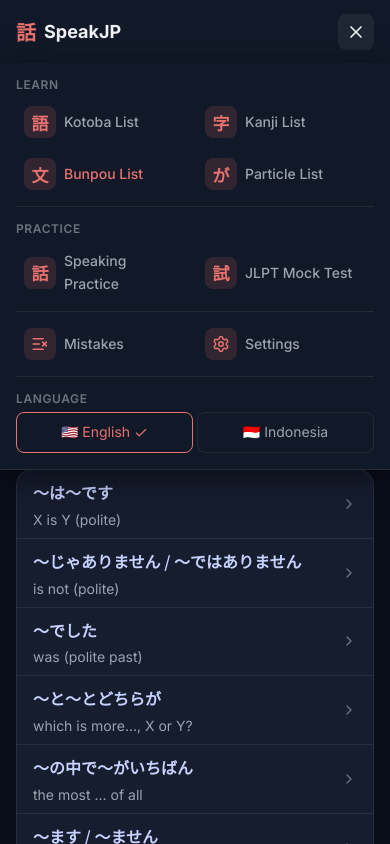
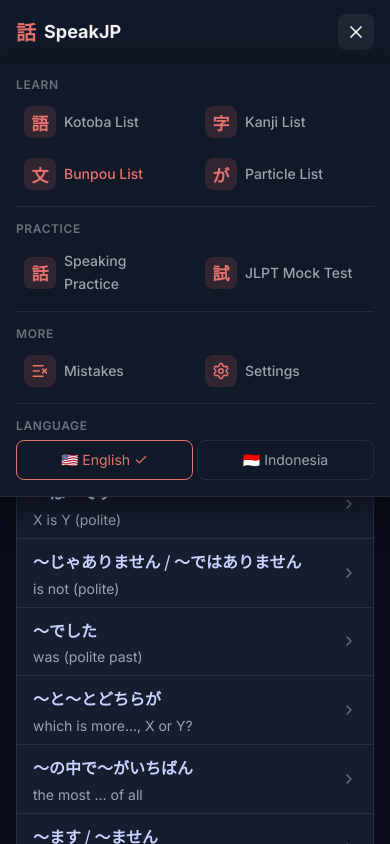
Before and after one commit to IlkhamAbdillah/Speak-Japanese-Sentence, a React (Vite) app: page /grammar in a window 390 px wide. Both pictures are taken after a click on the button 356 px from the left and 31 px from the top of the page. Shown: the top 844 px of the page. Built offline with nearby package versions, Linux system fonts and the light colour scheme.

Commit message:
refactor: menu group

```diff
--- a/src/components/GrammarDetailDialog.tsx
+++ b/src/components/GrammarDetailDialog.tsx
@@ -22,7 +22,7 @@ interface GrammarDetailDialogProps {
   /** Grammar list: the point's practice progress, and its Practice button */
   practice?: {
     progress?: GrammarProgress;
-    /** Missing without an AI set up: the button opens AI Setup instead */
+    /** Missing without an AI set up: the button then shows a notice linking to Settings */
     onStart?: () => void;
     onAISetup: () => void;
   };
@@ -65,6 +65,8 @@ export default function GrammarDetailDialog({ point, position, direction, onPrev
 
   const progress = practice?.progress;
   const status = reviewStatus(progress);
+  // Practice pressed without an AI set up: show where to set one up
+  const [needsAI, setNeedsAI] = useState(false);
   // Fixed while the card is open (it's opened again after a practice)
   const [now] = useState(() => Date.now());
   const progressText = !progress
@@ -122,16 +124,24 @@ export default function GrammarDetailDialog({ point, position, direction, onPrev
             <dd className="grammar-formation" lang="ja">{point.formation}</dd>
           </dl>
 
-          {/* The practice (AI): the only thing that moves the progress shown above */}
-          {practice && (practice.onStart ? (
-            <button className="btn btn-primary btn-sm kanji-practice-button" onClick={practice.onStart}>
+          {/* The practice (AI): the only thing that moves the progress shown above. Without an
+              AI the button explains where to set one up */}
+          {practice && (
+            <button
+              className="btn btn-primary btn-sm kanji-practice-button"
+              onClick={practice.onStart ?? (() => setNeedsAI(true))}
+            >
               <Sparkles size={14} /> {t('grammar.practice.button')}
             </button>
-          ) : (
-            <button className="btn btn-secondary btn-sm kanji-practice-button" onClick={practice.onAISetup} title={t('home.apiKeyMissing')}>
-              <Settings size={14} /> {t('grammar.practice.needsAI')}
-            </button>
-          ))}
+          )}
+          {practice && needsAI && !practice.onStart && (
+            <div className="alert alert-warning setup-dialog-alert grammar-needs-ai">
+              <span style={{ flex: 1 }}>{t('home.apiKeyMissing')}</span>
+              <button className="btn btn-secondary btn-sm" onClick={practice.onAISetup}>
+                <Settings size={14} /> {t('header.settings')}
+              </button>
+            </div>
+          )}
 
           <div className="grammar-examples">
             <div className="grammar-examples-title">{t('grammar.examples')}</div>
--- a/src/components/Header.tsx
+++ b/src/components/Header.tsx
@@ -180,7 +180,9 @@ export default function Header({ micPermission, onLanguageChange }: HeaderProps)
                 </div>
               </section>
             ))}
-            <section className="mobile-nav-group mobile-nav-grid">
+            <section className="mobile-nav-group">
+              <h2 className="mobile-nav-title">{t('header.more')}</h2>
+              <div className="mobile-nav-grid">
                 <button
                   className={`mobile-nav-item ${path === '/mistakes' ? 'active' : ''}`}
                   onClick={() => go('/mistakes')}
@@ -195,6 +197,7 @@ export default function Header({ micPermission, onLanguageChange }: HeaderProps)
                   <span className="nav-item-glyph"><Settings size={18} /></span>
                   <span>{t('header.settings')}</span>
                 </button>
+              </div>
             </section>
             <section className="mobile-nav-group">
               <h2 className="mobile-nav-title">{t('header.language')}</h2>
--- a/src/i18n/locales/en.json
+++ b/src/i18n/locales/en.json
@@ -22,6 +22,7 @@
     "home": "Home"
   },
   "header": {
+    "more": "More",
     "settings": "Settings",
     "learn": "Learn",
     "practice": "Practice",
@@ -120,10 +121,10 @@
     "subtitle": "Choose the AI that writes your questions and checks your answers.",
     "aiProvider": "AI Provider",
     "provider": "Provider",
-    "noModelsFound": "No models found. Ensure you have pulled a model (e.g. ollama pull llama3.1).",
+    "noModelsFound": "No models found. Make sure the server has at least one model available.",
     "modelsFound": "Found {count} model(s)!",
     "connectionFailed": "Connection failed",
-    "ollamaInfo": "Any OpenAI-compatible server: a local Ollama (http://localhost:11434/v1) or a remote URL (https://example.com/api/v1). Make sure the model is available on that server.",
+    "ollamaInfo": "Any OpenAI-compatible server: a model running on your computer (e.g. http://localhost:11434/v1) or a remote URL (https://example.com/api/v1). Make sure the model is available on that server.",
     "ollamaUrl": "Custom URL",
     "ollamaUrlPlaceholder": "http://localhost:11434/v1 or https://tunnel.example.com",
     "ollamaUrlHelp": "Can be http://localhost:11434/v1, local LAN IP, or URL (https://example.com/api/v1). Suffix /v1 is handled automatically.",
@@ -541,7 +542,6 @@
     "review": "Grammar to review",
     "practice": {
       "button": "Practice this grammar",
-      "needsAI": "Set up AI to practise",
       "notPractised": "Not practised yet",
       "back": "Back to the grammar point",
       "next": "Next: {pattern}",
--- a/src/i18n/locales/id.json
+++ b/src/i18n/locales/id.json
@@ -22,6 +22,7 @@
     "home": "Beranda"
   },
   "header": {
+    "more": "Lainnya",
     "settings": "Pengaturan",
     "learn": "Belajar",
     "practice": "Latihan",
@@ -120,10 +121,10 @@
     "subtitle": "Pilih AI yang membuat soal dan memeriksa jawaban Anda.",
     "aiProvider": "Provider AI",
     "provider": "Provider",
-    "noModelsFound": "Tidak ada model ditemukan. Pastikan Anda sudah pull model (misal: ollama pull llama3.1).",
+    "noModelsFound": "Tidak ada model ditemukan. Pastikan server memiliki setidaknya satu model.",
     "modelsFound": "Ditemukan {count} model!",
     "connectionFailed": "Koneksi gagal",
-    "ollamaInfo": "Server apa pun yang kompatibel dengan OpenAI: Ollama lokal (http://localhost:11434/v1) atau URL remote (https://example.com/api/v1). Pastikan model tersedia di server tersebut.",
+    "ollamaInfo": "Server apa pun yang kompatibel dengan OpenAI: model yang berjalan di komputer Anda (misal http://localhost:11434/v1) atau URL remote (https://example.com/api/v1). Pastikan model tersedia di server tersebut.",
     "ollamaUrl": "URL Kustom",
     "ollamaUrlPlaceholder": "http://localhost:11434/v1 atau https://tunnel.example.com",
     "ollamaUrlHelp": "Bisa berupa http://localhost:11434/v1, IP LAN, atau URL (https://example.com/api/v1). Akhiran /v1 akan disesuaikan otomatis.",
@@ -541,7 +542,6 @@
     "review": "Tata bahasa yang perlu diulang",
     "practice": {
       "button": "Latih tata bahasa ini",
-      "needsAI": "Atur AI untuk berlatih",
       "notPractised": "Belum dilatih",
       "back": "Kembali ke pola tata bahasa",
       "next": "Berikutnya: {pattern}",
--- a/src/index.css
+++ b/src/index.css
@@ -4344,3 +4344,7 @@ button.kanji-reading:hover {
   border-color: var(--accent-primary);
   color: var(--accent-primary);
 }
+
+.grammar-needs-ai {
+  margin: var(--space-sm) 0 0;
+}
--- a/src/services/ai.ts
+++ b/src/services/ai.ts
@@ -249,7 +249,7 @@ export async function fetchOllamaModels(
           .filter(Boolean);
       }
     } else {
-      lastError = `Ollama /api/tags returned status ${res.status}`;
+      lastError = `The server's /api/tags returned status ${res.status}`;
     }
   } catch (err) {
     lastError = err instanceof Error ? err.message : String(err);
@@ -266,13 +266,13 @@ export async function fetchOllamaModels(
           .filter(Boolean);
       }
     } else {
-      lastError = `Ollama /v1/models returned status ${res.status}`;
+      lastError = `The server's /v1/models returned status ${res.status}`;
     }
   } catch (err) {
     lastError = err instanceof Error ? err.message : String(err);
   }
 
-  throw new Error(lastError || 'No models returned from Ollama server.');
+  throw new Error(lastError || 'The server returned no models.');
 }
 
 async function callOllama(
@@ -324,7 +324,7 @@ async function callOllama(
   if (!res.ok) {
     const rawBody = await res.text();
     const cleanErr = rawBody.length > 200 ? `${rawBody.slice(0, 200)}...` : rawBody;
-    throw new Error(`Ollama API error (${res.status}): ${cleanErr}`);
+    throw new Error(`AI server error (${res.status}): ${cleanErr}`);
   }
 
   // Servers that ignore `stream` answer with a plain JSON body.
```
Lines whose indentation alone changed are shown as unchanged.
